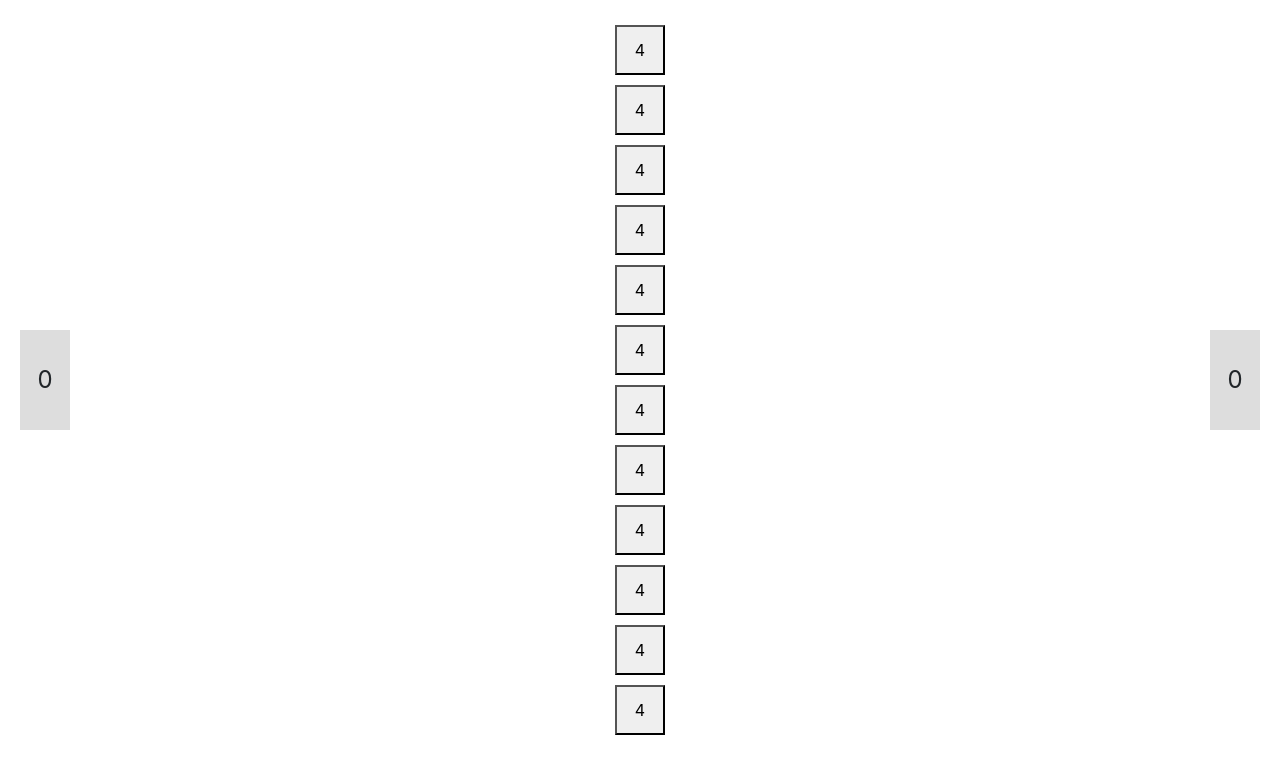
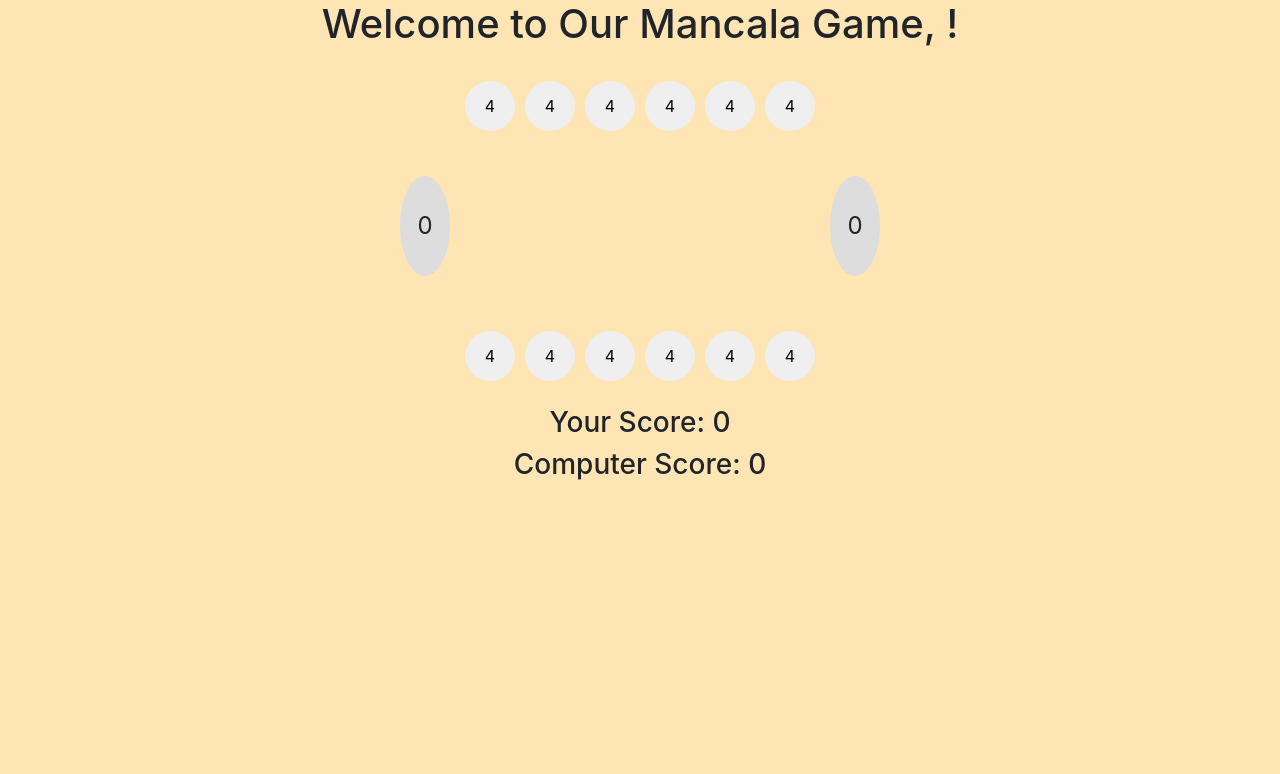
Before and after one commit to jpandher0/COSC-625-Team-Global, a React (Create React App) app in the folder mancala-frontend/: page /welcome in a window 1280 px wide. Shown: the top 774 px of the page. Built offline with nearby package versions, Linux system fonts and the light colour scheme; no server answers.

Commit message:
front end changes

```diff
--- a/mancala-frontend/package.json
+++ b/mancala-frontend/package.json
@@ -6,8 +6,11 @@
     "@testing-library/jest-dom": "^5.17.0",
     "@testing-library/react": "^13.4.0",
     "@testing-library/user-event": "^13.5.0",
+    "axios": "^1.6.8",
+    "bootstrap": "^5.3.3",
     "react": "^18.2.0",
     "react-dom": "^18.2.0",
+    "react-router-dom": "^6.23.0",
     "react-scripts": "^5.0.1",
     "sass": "^1.74.1",
     "web-vitals": "^2.1.4"
--- a/mancala-frontend/src/App.js
+++ b/mancala-frontend/src/App.js
@@ -1,58 +1,34 @@
-import React, { useState } from 'react';
-import './App.css';
+import React, { useState, useEffect } from "react";
+import { BrowserRouter as Router, Route, Routes } from "react-router-dom";
+import Welcome from "./Welcome";
+import Mancala from "./Mancala";
+import InstructionsPage from "./Instructions";
+import axios from "axios";
 
-function MancalaBoard() {
-    // Initialize the game state with 4 stones in each pit
-    const initialPits = Array(12).fill(4);
-    const [pits, setPits] = useState(initialPits);
-    const [stores, setStores] = useState([0, 0]); // Stores for each player
-    const [currentPlayer, setCurrentPlayer] = useState(0); // 0 for player 1, 1 for player 2
+function App() {
+  const [boardData, setBoardData] = useState(null);
 
-    const play = (pitIndex) => {
-        let stones = pits[pitIndex];
-        if (stones === 0 || currentPlayer !== Math.floor(pitIndex / 6)) return; // Check if pit is empty or not the player's turn
+  useEffect(() => {
+    axios
+      .get("/api/board")
+      .then((response) => {
+        setBoardData(response.data);
+      })
+      .catch((error) => {
+        console.error("Error fetching board data:", error);
+      });
+  }, []); // Fetch data only once when the component mounts
 
-        // Clear the selected pit
-        const newPits = [...pits];
-        newPits[pitIndex] = 0;
-
-        // Distribute the stones
-        let currentIndex = pitIndex;
-        while (stones > 0) {
-            currentIndex = (currentIndex + 1) % 12;
-            newPits[currentIndex]++;
-            stones--;
-        }
-
-        // Check for capture
-        if (newPits[currentIndex] === 1 && Math.floor(currentIndex / 6) === currentPlayer) {
-            const oppositeIndex = 11 - currentIndex;
-            const captured = newPits[oppositeIndex];
-            newPits[oppositeIndex] = 0; // Clear the opposite pit
-            const newStores = [...stores];
-            newStores[currentPlayer] += captured + 1;
-            newPits[currentIndex] = 0; // Clear the landing pit
-            setStores(newStores);
-        }
-
-        setPits(newPits);
-        setCurrentPlayer(1 - currentPlayer); // Switch turns
-    };
-
-    return (
-        <div className="board">
-            <div className="store">{stores[1]}</div>
-            <div className="pits">
-                {pits.slice(6).map((stones, index) => (
-                    <button key={index + 6} onClick={() => play(index + 6)}>{stones}</button>
-                ))}
-                {pits.slice(0, 6).reverse().map((stones, index) => (
-                    <button key={5 - index} onClick={() => play(5 - index)}>{stones}</button>
-                ))}
-            </div>
-            <div className="store">{stores[0]}</div>
-        </div>
-    );
+  return (
+    <Router>
+      <Routes>
+        <Route path="/" element={<Welcome />} />
+        <Route path="/welcome" element={<Mancala board={boardData} />} />{" "}
+        {/* Pass board data to Mancala component */}
+        <Route path="/instructions" element={<InstructionsPage />} />
+      </Routes>
+    </Router>
+  );
 }
 
-export default MancalaBoard;
+export default App;
--- /dev/null
+++ b/mancala-frontend/src/Instructions.js
@@ -0,0 +1,58 @@
+// Instructions.js
+
+import React from "react";
+import { Link } from "react-router-dom";
+
+function InstructionsPage() {
+  return (
+    <div>
+      <h1>Instructions</h1>
+      <h2>Object:</h2>
+      <br></br>
+      <p>
+        The object of the game is to collect the most pieces by the end of the
+        game.
+      </p>
+      <br></br>
+      <h2>Game Play: </h2>
+      <br></br>
+      <p>
+        1. The game begins with one player picking up all of the pieces in any
+        one of the pockets on his/her side.{" "}
+      </p>
+      <p>
+        2. Moving counter-clockwise, the player deposits one of the stones in
+        each pocket until the stones run out.{" "}
+      </p>
+      <p>
+        3. If you run into your own Mancala (store), deposit one piece in it. If
+        you run into your opponent's Mancala, skip it and continue moving to the
+        next pocket.{" "}
+      </p>
+      <p>
+        4. If the last piece you drop is in your own Mancala, you take another
+        turn.{" "}
+      </p>
+      <p>
+        5. If the last piece you drop is in an empty pocket on your side, you
+        capture that piece and any pieces in the pocket directly opposite.{" "}
+      </p>
+      <p>6. Always place all captured pieces in your Mancala (store). </p>
+      <p>
+        7. The game ends when all six pockets on one side of the Mancala board
+        are empty.{" "}
+      </p>
+      <p>
+        8. The player who still has pieces on his/her side of the board when the
+        game ends captures all of those pieces.{" "}
+      </p>
+      <p>
+        9. Count all the pieces in each Mancala. The winner is the player with
+        the most pieces.
+      </p>
+      <Link to="/">Back to Home</Link>
+    </div>
+  );
+}
+
+export default InstructionsPage;
--- /dev/null
+++ b/mancala-frontend/src/Mancala.js
@@ -0,0 +1,85 @@
+import React, { useState } from "react";
+import { useLocation } from "react-router-dom";
+import "./App.css";
+
+function MancalaBoard() {
+  const initialPits = Array(12).fill(4);
+  const [pits, setPits] = useState(initialPits);
+  const [stores, setStores] = useState([0, 0]);
+  const [currentPlayer, setCurrentPlayer] = useState(0);
+  const { search } = useLocation();
+  const params = new URLSearchParams(search);
+  const name = params.get("name");
+
+  const play = (pitIndex) => {
+    let stones = pits[pitIndex];
+    if (stones === 0 || currentPlayer !== Math.floor(pitIndex / 6)) return;
+
+    const newPits = [...pits];
+    newPits[pitIndex] = 0;
+
+    let currentIndex = pitIndex;
+    while (stones > 0) {
+      currentIndex = (currentIndex + 1) % 12;
+      newPits[currentIndex]++;
+      stones--;
+    }
+
+    if (
+      newPits[currentIndex] === 1 &&
+      Math.floor(currentIndex / 6) === currentPlayer
+    ) {
+      const oppositeIndex = 11 - currentIndex;
+      const captured = newPits[oppositeIndex];
+      newPits[oppositeIndex] = 0;
+      const newStores = [...stores];
+      newStores[currentPlayer] += captured + 1;
+      newPits[currentIndex] = 0;
+      setStores(newStores);
+    }
+
+    setPits(newPits);
+    setCurrentPlayer(1 - currentPlayer);
+  };
+
+  return (
+    <div>
+      <h1>Welcome to Our Mancala Game, {name}!</h1>
+      <div className="board">
+        <div className="pits">
+          <div className="store">{stores[1]}</div>
+          {pits.slice(6).map((stones, index) => (
+            <button
+              className="stones"
+              key={index + 6}
+              onClick={() => play(index + 6)}
+            >
+              {stones}
+            </button>
+          ))}
+          <div className="store">{stores[0]}</div>
+        </div>
+      </div>
+      <div className="board">
+        <div className="pits">
+          {pits
+            .slice(0, 6)
+            .reverse()
+            .map((stones, index) => (
+              <button
+                className="stones"
+                key={5 - index}
+                onClick={() => play(5 - index)}
+              >
+                {stones}
+              </button>
+            ))}
+        </div>
+      </div>
+      <h3>Your Score: {stores[1]}</h3>
+      <h3>Computer Score: {stores[0]}</h3>
+    </div>
+  );
+}
+
+export default MancalaBoard;
--- /dev/null
+++ b/mancala-frontend/src/Welcome.js
@@ -0,0 +1,51 @@
+import React, { useState } from "react";
+import { useNavigate } from "react-router-dom";
+
+function Welcome() {
+  const [name, setName] = useState("");
+  const navigate = useNavigate();
+
+  const enterGame = (e) => {
+    e.preventDefault();
+    if (name.trim() !== "") {
+      navigate(`/welcome?name=${encodeURIComponent(name)}`);
+    }
+  };
+
+  const instructionsPage = (e) => {
+    navigate(`/instructions`);
+  };
+
+  return (
+    <div>
+      <br></br>
+      <br></br>
+      <br></br>
+      <br></br>
+      <br></br>
+      <h1>Welcome to Our Mancala Game</h1>
+      <br></br>
+      <br></br>
+      <br></br>
+      <br></br>
+      <div class="welcomebuttons">
+        <form onSubmit={enterGame}>
+          <label htmlFor="name">Enter your name: </label>
+          <input
+            type="text"
+            id="name"
+            value={name}
+            onChange={(e) => setName(e.target.value)}
+            required
+          />
+          <button type="submit">Enter</button>
+        </form>
+        <button type="button" onClick={instructionsPage}>
+          Instructions
+        </button>
+      </div>
+    </div>
+  );
+}
+
+export default Welcome;
--- a/mancala-frontend/src/index.css
+++ b/mancala-frontend/src/index.css
@@ -1,13 +1,63 @@
 body {
   margin: 0;
-  font-family: -apple-system, BlinkMacSystemFont, 'Segoe UI', 'Roboto', 'Oxygen',
-    'Ubuntu', 'Cantarell', 'Fira Sans', 'Droid Sans', 'Helvetica Neue',
-    sans-serif;
+  font-family: "Inter";
   -webkit-font-smoothing: antialiased;
   -moz-osx-font-smoothing: grayscale;
 }
 
+html {
+  background-color: #ffe5b4;
+}
+
+div {
+  background-color: #ffe5b4;
+}
+
 code {
-  font-family: source-code-pro, Menlo, Monaco, Consolas, 'Courier New',
-    monospace;
+  font-family: "Inter", monospace;
 }
+
+h1,
+h3 {
+  text-align: center;
+}
+
+.welcomebuttons {
+  text-align: center;
+}
+
+.welcomebuttons form {
+  display: inline-block;
+}
+
+.welcomebuttons button {
+  display: inline-block;
+  margin-right: 10px;
+}
+
+.board {
+  display: flex;
+  justify-content: center;
+  align-items: center;
+  flex-direction: column;
+}
+
+.pits {
+  display: flex;
+  flex-direction: row;
+  justify-content: center;
+}
+
+.store {
+  margin: 10px;
+  margin-top: 100px;
+  border-radius: 50%;
+}
+
+.stones {
+  margin: 5px;
+  width: 40px;
+  height: 40px;
+  border-radius: 50%;
+  border: none;
+}
```
Also changed, not shown: mancala-frontend/src/index.js (+7 -10 lines), 1 other file (tests, documents, lock files or other folders).
